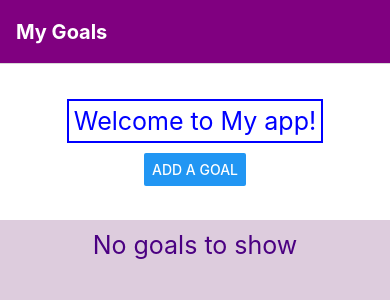
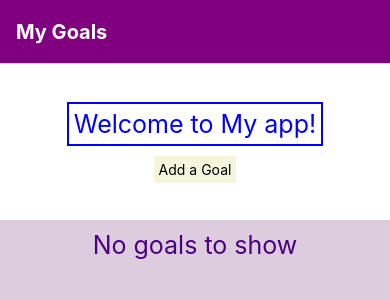
Before and after one commit to xilu56/CS5520, a React Native app: screen /Home in a window 390 px wide. Shown: the top 300 px of the page. Built offline with nearby package versions, Linux system fonts and the light colour scheme.

Commit message:
Replaced add a goal button with our pressablebutton component

```diff
--- a/Components/GoalItem.js
+++ b/Components/GoalItem.js
@@ -27,8 +27,8 @@ export default function GoalItem({ goalObj, deleteHandler }) {
         <Text style={styles.text}>{goalObj.text}</Text>
         <PressableButton
           componentStyle={styles.deleteButton}
-          pressedHandler={handleDelete}
-          // pressedStyle={styles.pressedStyle}
+          pressedFunction={handleDelete}
+          pressedStyle={styles.pressedStyle}
         >
           <Text style={styles.deleteText}>X</Text>
         </PressableButton>
--- a/Components/Home.js
+++ b/Components/Home.js
@@ -8,11 +8,13 @@ import {
   Text,
   View,
   FlatList,
+  Pressable,
 } from "react-native";
 import Header from "./Header";
 import { useState } from "react";
 import Input from "./Input";
 import GoalItem from "./GoalItem";
+import PressableButton from "./PressableButton";
 
 export default function Home({ navigation }) {
   const [receivedData, setReceivedData] = useState("");
@@ -64,12 +66,20 @@ export default function Home({ navigation }) {
       <StatusBar style="auto" />
       <View style={styles.topView}>
         <Header name={appName}></Header>
-        <Button
+        <PressableButton
+          pressedFunction={function () {
+            setModalVisible(true);
+          }}
+          componentStyle={{ backgroundColor: "beige" }}
+        >
+          <Text style={styles.buttonText}>Add a Goal</Text>
+        </PressableButton>
+        {/* <Button
           title="Add a Goal"
           onPress={function () {
             setModalVisible(true);
           }}
-        />
+        /> */}
       </View>
       <Input
         textInputFocus={true}
--- a/Components/PressableButton.js
+++ b/Components/PressableButton.js
@@ -4,12 +4,12 @@ import React from "react";
 export default function PressableButton({
   children,
   componentStyle,
-  pressedHandler,
+  pressedFunction,
   pressedStyle,
 }) {
   return (
     <Pressable
-      onPress={pressedHandler}
+      onPress={pressedFunction}
       style={({ pressed }) => {
         return [
           styles.defaultStyle,
@@ -24,7 +24,7 @@ export default function PressableButton({
   );
 }
 const styles = StyleSheet.create({
-  defaultStyle: { backgroundColor: "beige" },
+  defaultStyle: { backgroundColor: "beige", padding: 5 },
   defaultPressedStyle: {
     backgroundColor: "#a4a",
     opacity: 0.2,
```
